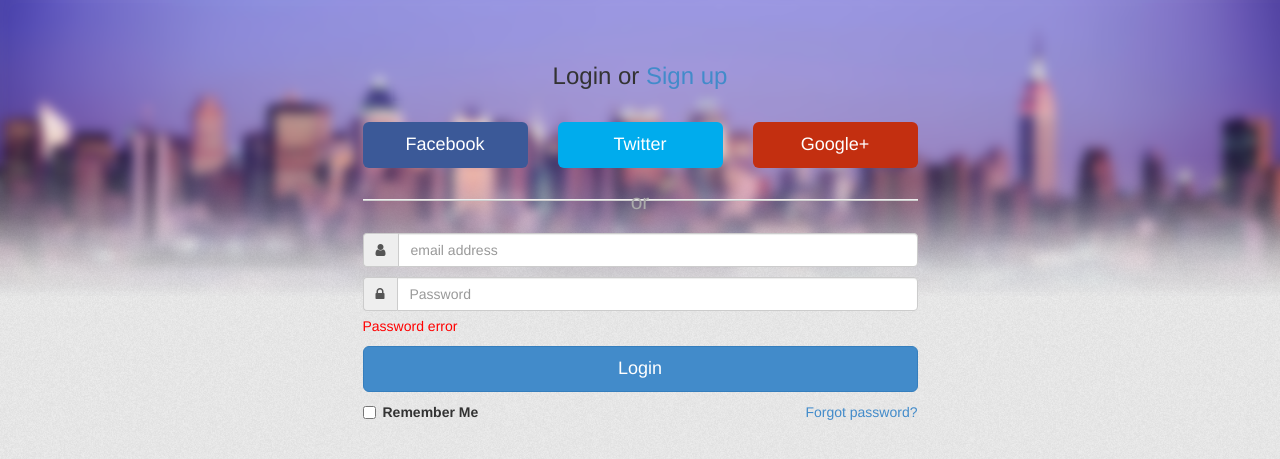
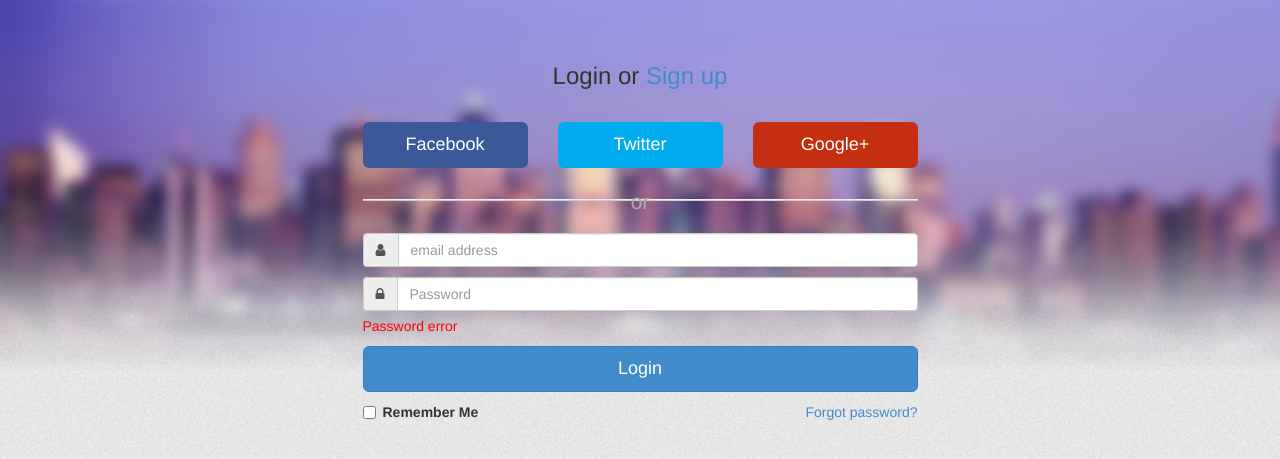
Before and after one commit to demid5111/walkyservice, a Django app: template templates/jsdev/loginPage.html in a window 1280 px wide. Shown: the top 459 px of the page. Run offline with Django 3.2, Linux system fonts and the light colour scheme; the template is opened without the code that fills it, so the values that code supplies are empty; some libraries are stand-ins or nearby versions.

Commit message:
changed background in login page

```diff
--- a/static/jsdev/css/loginPage.css
+++ b/static/jsdev/css/loginPage.css
@@ -3,8 +3,8 @@ body {
   padding-top: 20px;
   padding-bottom: 20px;
   /*border-top: 5px solid #7e7e7e;*/
-  background-image: url(../images/bg.png);
-  background-size: 100% auto;
+  background-image: url(../images/login_bg.png);
+  background-size: auto auto;
 
 	 header {
         padding: 20px 0;
--- a/static/jsdev/js/authorisation.js
+++ b/static/jsdev/js/authorisation.js
@@ -43,7 +43,7 @@ function register() {
 
 }
 
-function signup() {
+function login() {
 
 
 	var user_email = document.getElementById('user_email').value
--- a/templates/jsdev/main_page.html
+++ b/templates/jsdev/main_page.html
@@ -16,8 +16,8 @@
 		<td align="center"> <button name="city">City</button> </td>
 		<td align="center"> <button name="changeLoc"> Change location</button> </td>
 
-		<td align="center"> <button name="signUp">sign up</button> </td>
-		<td align="center"> <button name="logIn"> Log In </button> </td>
+		<td align="center"> <button name="signUp" onclick="signup()">sign up</button> </td>
+		<td align="center"> <button name="logIn" onclick="login()"> Log In </button> </td>
 	</tr>
 	<tr>
 		<td align="center"> <button name="top">TOP </button> </td>
```
Also changed, not shown: static/jsdev/js/main_page.js (+10 -0 lines), static/jsdev/images/login_bg.png (added).
